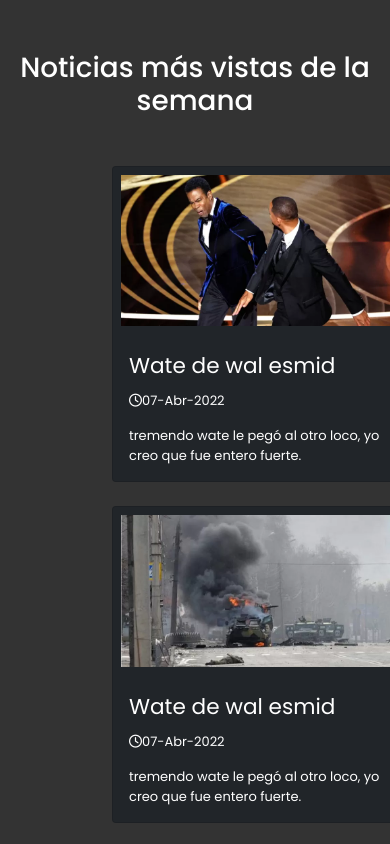
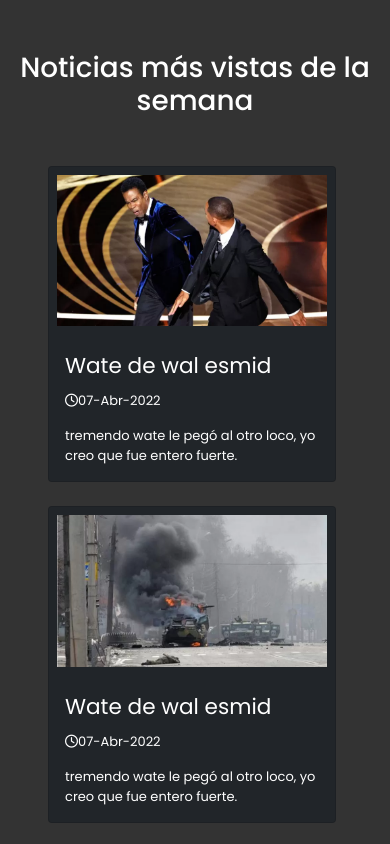
Before and after one commit to elnames/Caos_News, a plain HTML site: page index.html in a window 390 px wide. Shown: the part 1064-1908 px from the top of the page. Drawn offline with nearby package versions, Linux system fonts and the light colour scheme; a script that the page names is missing.

Commit message:
Add files via upload

```diff
--- a/css/style.css
+++ b/css/style.css
@@ -43,6 +43,13 @@ a {
     .resp {
         display: block;
         margin-left: 5.5rem;
+    }
+}
+
+@media (max-width: 650px) {
+    .resp {
+        display: block;
+        margin-left: 1.5rem;
     }
 }
 
@@ -222,7 +229,7 @@ a {
 /**********************************/
 
 
-/********** Login y registro*******/
+/********** Login y registro ******/
 
 
 /**********************************/
```
